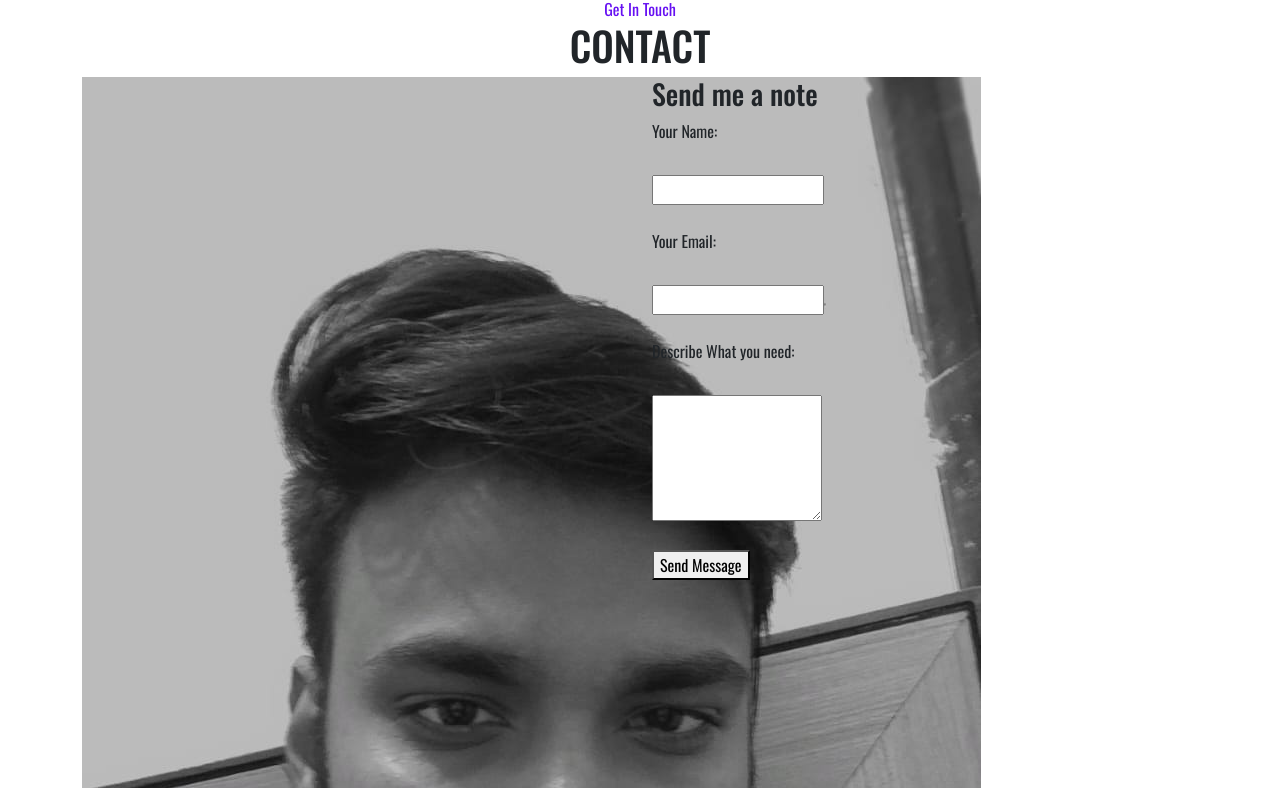
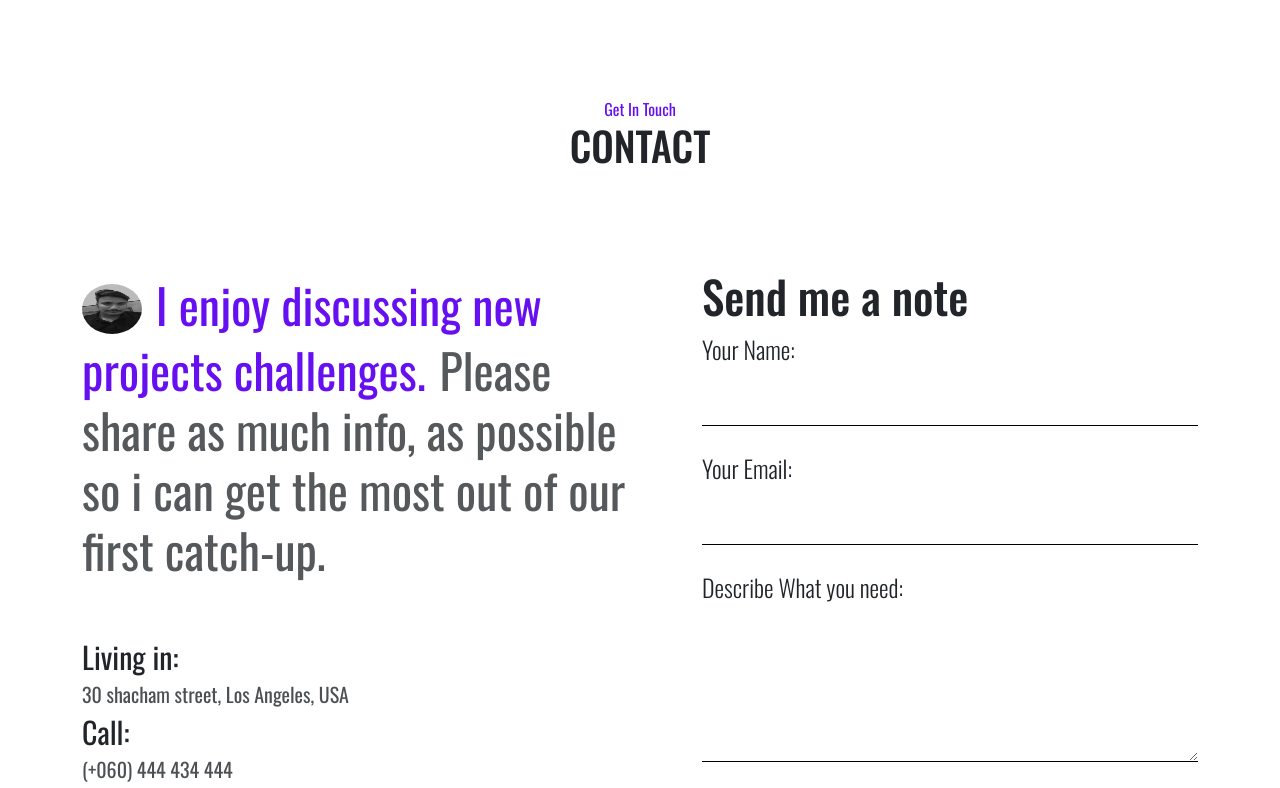
Before and after one commit to Raghuveer7773/Raghuveer_portfolio_hub, a plain HTML site: page index.html in a window 1280 px wide. Shown: the part 10331-11119 px from the top of the page. Drawn offline with nearby package versions, Linux system fonts and the light colour scheme.

Commit message:
Contact CSS

```diff
--- a/style.css
+++ b/style.css
@@ -524,3 +524,84 @@ button#pills-Marketing-tab {
   outline: none !important;
 }
 /* Frequently asked */
+
+
+/* Contact Page start */
+.contact-head1 {
+  margin-top: 100px;
+  margin-bottom: 100px;
+}
+
+img.contact-img {
+  width: 60px;
+  height: 50px;
+  border-radius: 50%;
+}
+
+button.send-message {
+  padding: 20px 35px 20px 35px;
+  border: 1px solid #6610f2;
+  color: #ffffff;
+  background-color: #6610f2;
+  border-radius: 8px;
+}
+
+h3.form-head {
+  font-size: 45px;
+}
+
+input#fname {
+  border: none;
+  border-bottom: 1px solid;
+  width: 100%;
+}
+
+input#Email {
+  border: none;
+  border-bottom: 1px solid;
+  width: 100%;
+}
+
+textarea.desc {
+  border: none;
+  border-bottom: 1px solid;
+  width: 100%;
+}
+
+label.form-label {
+  font-size: x-large;
+  font-weight: 300;
+}
+
+.form {
+  padding-left: 50px;
+}
+
+p.contct-data {
+  font-size: 60px;
+  line-height: 1;
+}
+
+span.con-head {
+  font-size: 30px;
+}
+
+span.con-data {
+  opacity: 0.8;
+  font-size: 20px;
+}
+
+.address {
+  margin-top: 60px;
+}
+
+.contact-enjoy {
+  color: #6610f2;
+  font-size: xxx-large;
+}
+
+.contact-please {
+  color: #56595c;
+  font-size: xxx-large;
+}
+/* Contact Page end */
```
